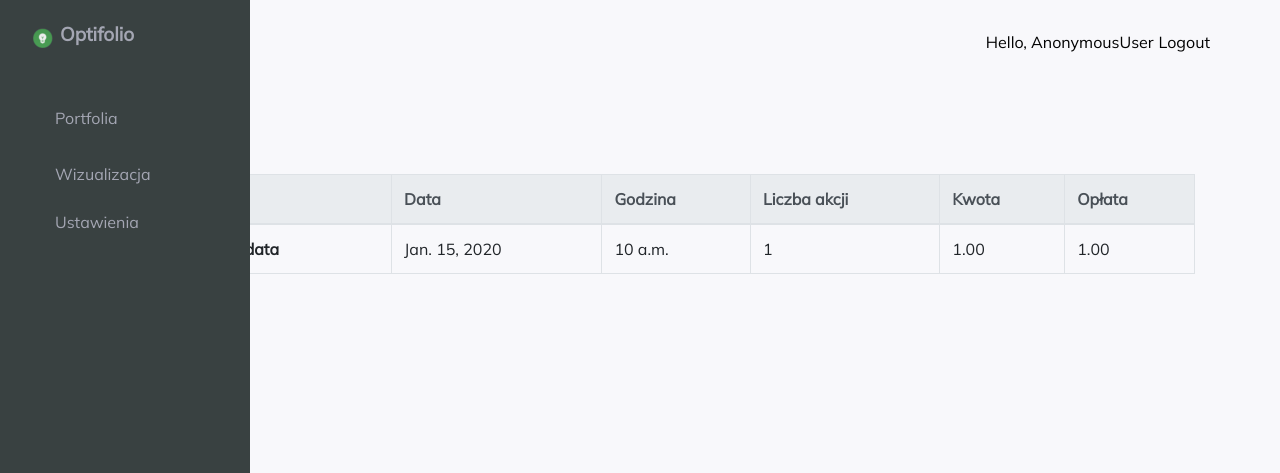
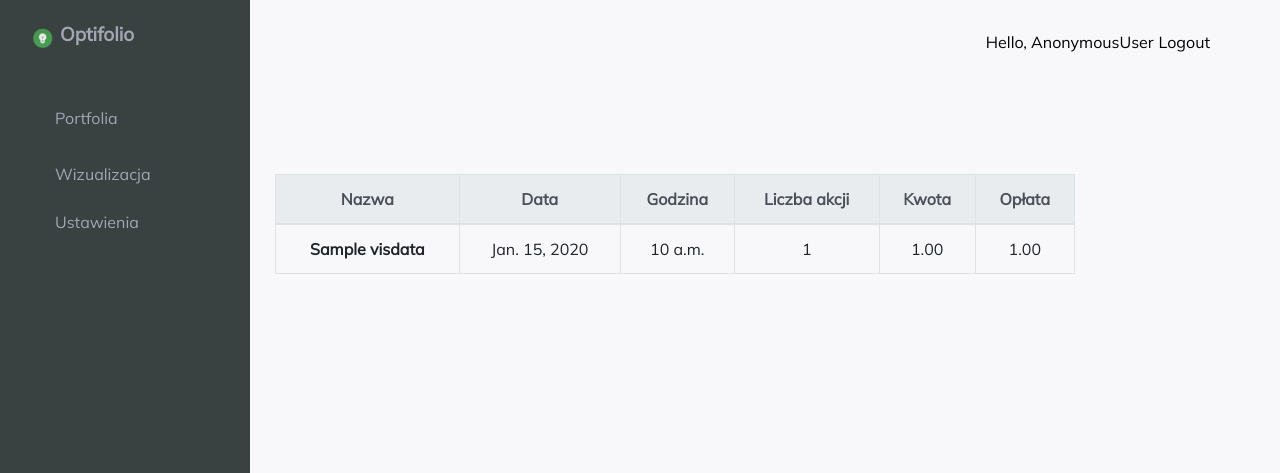
Before and after one commit to MaksymKokocinski/Optifolio, a Django app: page /visualisationpage/ in a window 1280 px wide. Shown: the top 473 px of the page. Run offline with Django 3.2, Linux system fonts and the light colour scheme; tables that the repository leaves empty hold one stand-in row (values such as "Sample post"); some libraries are stand-ins or nearby versions.

Commit message:
Updated visualisation page
Updated table, added photos of graphs with buttons

```diff
--- a/Program/OPI/optifolio/models.py
+++ b/Program/OPI/optifolio/models.py
@@ -15,7 +15,7 @@ class Customer(models.Model):
 
 
 class VisData(models.Model):
-    visdata_id = models.AutoField(primary_key=True,default=0)
+    visdata_id = models.AutoField(primary_key=True)
     user_name = models.ForeignKey(Customer, null=True, on_delete=models.SET_NULL)
     title = models.CharField(max_length=200, null=True)
     buy_sell = models.CharField(max_length=1, null=True)
--- a/Program/OPI/optifolio/templates/optifolio/summary.html
+++ b/Program/OPI/optifolio/templates/optifolio/summary.html
@@ -1,5 +1,4 @@
 {% extends 'optifolio/main.html' %}
-<p></p>
 {% block content  %}
 <br>
 
--- a/Program/OPI/optifolio/templates/optifolio/visualisationpage.html
+++ b/Program/OPI/optifolio/templates/optifolio/visualisationpage.html
@@ -1,35 +1,44 @@
+
 {% extends 'optifolio/main.html' %}
 
 {% block content %}
 <br>
-<div class="container container-max-width-md" style="margin-top:150px;">
-<table class="table table-bordered">
+<div class="container" style="margin-top:150px;position:fixed;margin-left:260px;">
+  <table  class="table table-bordered" style="max-width:800px;">
       <thead class="thead-light">
         <tr>
-
-        <th scope="col">Id</th>
-        <th scope="col">Nazwa</th>
-        <th scope="col">Data</th>
-        <th scope="col">Godzina</th>
-        <th scope="col">Liczba akcji</th>
-        <th scope="col">Kwota</th>
-
-        <th scope="col">Opłata</th>
+          <th class="text-center">Nazwa</th>
+          <th class="text-center">Data</th>
+          <th class=" text-center">Godzina</th>
+          <th class=" text-center">Liczba akcji</th>
+          <th class=" text-center">Kwota</th>
+          <th class=" text-center">Opłata</th>
         </tr>
       </thead>
       <tbody>
         {% for temp in visdata %}
         <tr>
-        <td>{{ temp.visdata_id }}</td>
-        <th scope="row">{{ temp.title }}</th>
-        <td>{{ temp.date }}</td>
-        <td>{{ temp.hour }}</td>
-        <td>{{ temp.shares_number }}</td>
-        <td>{{ temp.course }}</td>
-        <td>{{ temp.fare }}</td>
+          <th class=" text-center">{{ temp.title }}</th>
+          <td class=" text-center">{{ temp.date }}</td>
+          <td class=" text-center">{{ temp.hour }}</td>
+          <td class=" text-center">{{ temp.shares_number }}</td>
+          <td class=" text-center">{{ temp.course }}</td>
+          <td class=" text-center">{{ temp.fare }}</td>
         </tr>
         {% endfor %}
       </tbody>
     </table>
     </div>
+
+
+  <div class="container" style="position:fixed;margin-left:1300px;margin-top:400px;">
+  <div>
+  <img id="image" src="../static/images/graf.PNG" style="width:500px">
+  </div>
+  <div style="margin-top:50px;">
+  <left>
+  <button class="wykres szarak" onclick="document.getElementById('image').src='../static/images/graf.PNG'">Sektory</button>
+  <button class="wykres szarak" onclick="document.getElementById('image').src='../static/images/graf2.PNG'">Firmy</button>
+  </div>
+  </div>
   {% endblock %}
--- a/Program/OPI/static/css/main.css
+++ b/Program/OPI/static/css/main.css
@@ -284,7 +284,22 @@ a{
   }
   }
 
-
+  .wykres{
+    border-top-left-radius: 30px;
+    border-top-right-radius: 30px;
+    border-bottom-left-radius: 30px;
+    border-bottom-right-radius: 30px;
+    background-color: #394141;
+    width: 150px;
+    height: 35px;
+    border-style: none;
+    color:white;
+    font-family: Mulish;
+    font-weight: bold;
+    font-size: 16px;
+    margin-left: 10px;
+    margin-top: 50px;
+ }
   /*---Firefox Bug Fix --*/
   .carousel-item {
     transition: -webkit-transform 0.5s ease;
```
Also changed, not shown: Program/OPI/optifolio/templates/optifolio/adminpage.html (+2 -8 lines), Program/OPI/optifolio/templates/optifolio/userpage.html (+2 -8 lines), Program/OPI/optifolio/migrations/0029_alter_visdata_visdata_id.py (added), Program/OPI/static/images/graf.png (added), Program/OPI/static/images/graf2.png (added). Lines whose indentation alone changed are shown as unchanged.
